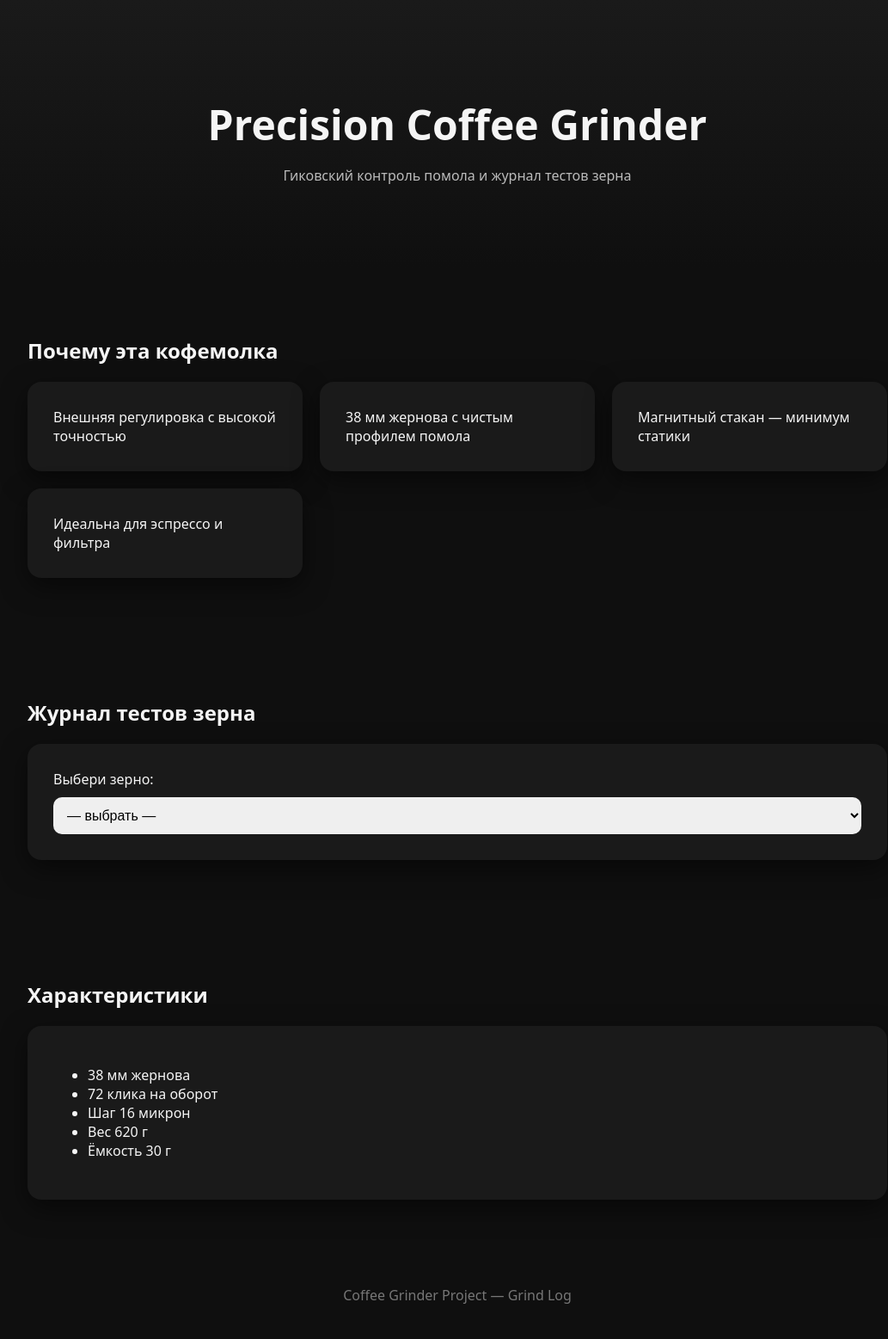
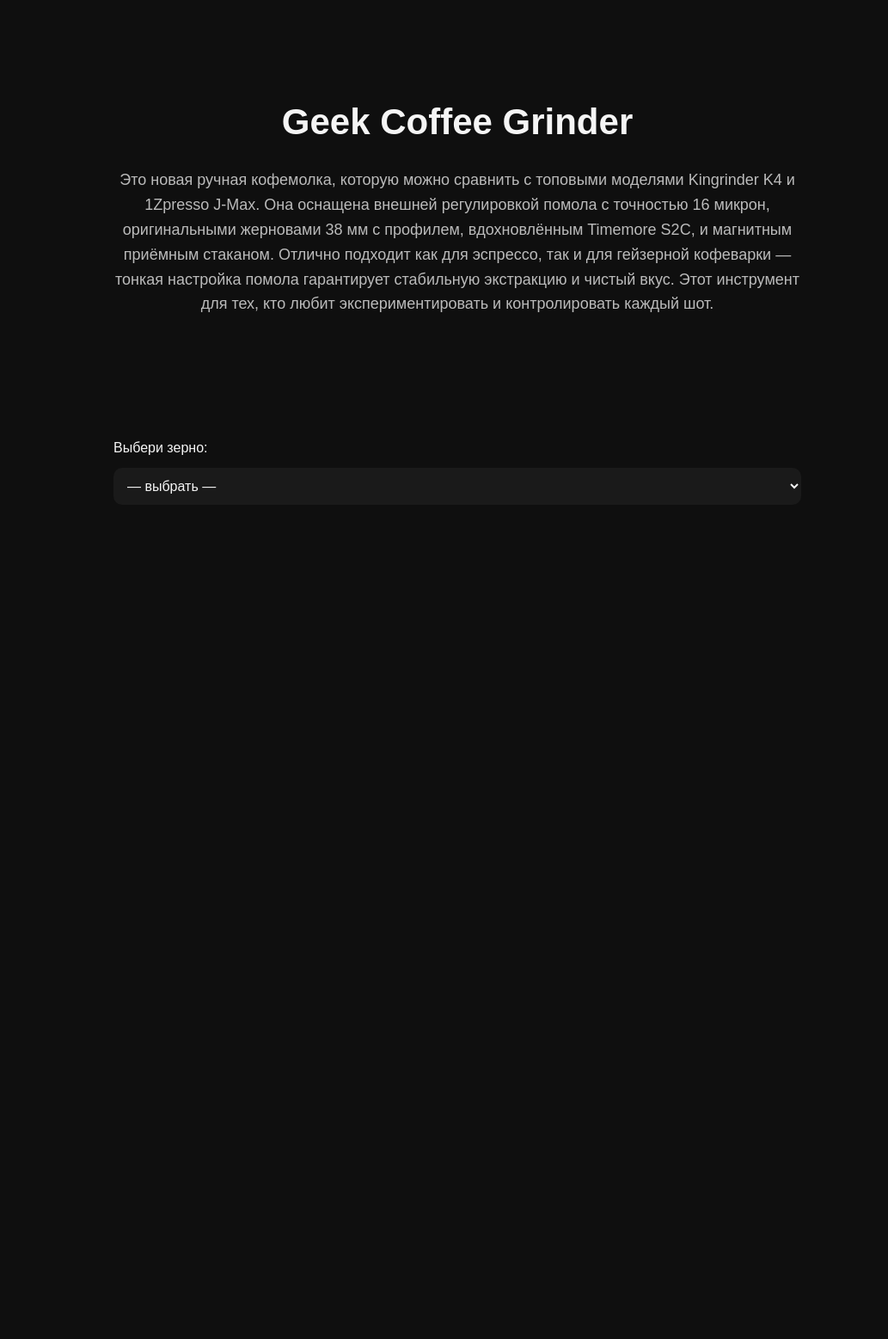
Before and after one commit to forgivemeeverything/nineam-site, a plain HTML site: page index.html in a window 1280 px wide. Shown: the whole page at 86% size, without its empty margins (108-1141 px from the left). After the commit the page ends 800 px from the top, so only its background shows below. Drawn offline with Linux system fonts and the light colour scheme.

Commit message:
Update index.html

```diff
--- a/index.html
+++ b/index.html
@@ -1,93 +1,96 @@
 <!DOCTYPE html>
 <html lang="ru">
 <head>
-<meta charset="UTF-8" />
-<meta name="viewport" content="width=device-width, initial-scale=1.0" />
-<title>Coffee Grinder — Grind Guide</title>
-
+<meta charset="UTF-8">
+<meta name="viewport" content="width=device-width, initial-scale=1.0">
+<title>Geek Coffee Grinder</title>
 <style>
 body {
   margin: 0;
-  font-family: system-ui, -apple-system, Segoe UI, Roboto, sans-serif;
+  font-family: 'Arial', sans-serif;
   background: #0f0f0f;
   color: #f5f5f5;
+  line-height: 1.6;
+  padding: 0 20px;
 }
 
 header {
   padding: 80px 20px;
   text-align: center;
-  background: linear-gradient(180deg, #1a1a1a, #0f0f0f);
 }
 
-h1 {
-  font-size: 48px;
-  margin-bottom: 10px;
+header h1 {
+  font-size: 42px;
+  margin-bottom: 20px;
 }
 
-.subtitle {
+header p {
+  font-size: 18px;
+  max-width: 800px;
+  margin: auto;
   color: #bbb;
 }
 
 section {
-  padding: 60px 20px;
-  max-width: 1000px;
-  margin: auto;
-}
-
-.card {
-  background: #1a1a1a;
-  padding: 30px;
-  border-radius: 16px;
-  box-shadow: 0 10px 30px rgba(0,0,0,0.5);
-}
-
-.grid {
-  display: grid;
-  grid-template-columns: repeat(auto-fit, minmax(250px, 1fr));
-  gap: 20px;
+  max-width: 800px;
+  margin: 60px auto;
 }
 
 select {
   width: 100%;
   padding: 12px;
+  font-size: 16px;
   border-radius: 10px;
   border: none;
   margin-top: 10px;
-  font-size: 16px;
+  background: #1a1a1a;
+  color: #f5f5f5;
 }
 
 .result {
   margin-top: 20px;
+  padding: 20px;
+  background: #1a1a1a;
+  border-radius: 12px;
 }
 
-footer {
-  text-align: center;
-  padding: 40px;
-  color: #777;
+/* Новая секция добавления зерна */
+.add-coffee {
+  margin-top: 40px;
+  padding: 20px;
+  background: #1a1a1a;
+  border-radius: 12px;
+}
+.add-coffee input, .add-coffee textarea {
+  width: 100%;
+  margin-top: 10px;
+  padding: 10px;
+  border-radius: 8px;
+  border: none;
+  background: #2a2a2a;
+  color: #f5f5f5;
+}
+.add-coffee button {
+  margin-top: 10px;
+  padding: 12px 20px;
+  border: none;
+  border-radius: 10px;
+  background: #ff6600;
+  color: #fff;
+  font-weight: bold;
+  cursor: pointer;
 }
 </style>
 </head>
-
 <body>
 
 <header>
-  <h1>Precision Coffee Grinder</h1>
-  <p class="subtitle">Гиковский контроль помола и журнал тестов зерна</p>
+  <h1>Geek Coffee Grinder</h1>
+  <p>Это новая ручная кофемолка, которую можно сравнить с топовыми моделями Kingrinder K4 и 1Zpresso J-Max.
+Она оснащена внешней регулировкой помола с точностью 16 микрон, оригинальными жерновами 38 мм с профилем, вдохновлённым Timemore S2C, и магнитным приёмным стаканом. Отлично подходит как для эспрессо, так и для гейзерной кофеварки — тонкая настройка помола гарантирует стабильную экстракцию и чистый вкус. Этот инструмент для тех, кто любит экспериментировать и контролировать каждый шот.</p>
 </header>
 
 <section>
-  <h2>Почему эта кофемолка</h2>
-  <div class="grid">
-    <div class="card">Внешняя регулировка с высокой точностью</div>
-    <div class="card">38 мм жернова с чистым профилем помола</div>
-    <div class="card">Магнитный стакан — минимум статики</div>
-    <div class="card">Идеальна для эспрессо и фильтра</div>
-  </div>
-</section>
-
-<section>
-  <h2>Журнал тестов зерна</h2>
-  <div class="card">
   <label>Выбери зерно:</label>
   <select id="coffeeSelect" onchange="showCoffee()">
     <option value="">— выбрать —</option>
@@ -99,54 +102,4 @@
     <p><strong>Клики:</strong> <span id="clicks"></span></p>
     <p><strong>Рецепт:</strong> <span id="recipe"></span></p>
     <p><strong>Дескрипторы:</strong> <span id="notes"></span></p>
-    </div>
-  </div>
-</section>
-
-<section>
-  <h2>Характеристики</h2>
-  <div class="card">
-    <ul>
-      <li>38 мм жернова</li>
-      <li>72 клика на оборот</li>
-      <li>Шаг 16 микрон</li>
-      <li>Вес 620 г</li>
-      <li>Ёмкость 30 г</li>
-    </ul>
-  </div>
-</section>
-
-<footer>
-  Coffee Grinder Project — Grind Log
-</footer>
-
-<script>
-const coffees = {
-  brazil: {
-    clicks: "34 клика",
-    recipe: "18г → 36г за 28с",
-    notes: "шоколад, орех, карамель"
-  },
-  ethiopia: {
-    clicks: "38 кликов",
-    recipe: "18г → 40г за 30с",
-    notes: "бергамот, цитрус, жасмин"
-  }
-};
-
-function showCoffee() {
-  const value = document.getElementById("coffeeSelect").value;
-  if (!value) return;
-
-  const coffee = coffees[value];
-
-  document.getElementById("clicks").textContent = coffee.clicks;
-  document.getElementById("recipe").textContent = coffee.recipe;
-  document.getElementById("notes").textContent = coffee.notes;
-
-  document.getElementById("result").style.display = "block";
-}
-</script>
-
-</body>
-</html>
+  </di
```
Lines whose indentation alone changed are shown as unchanged.
